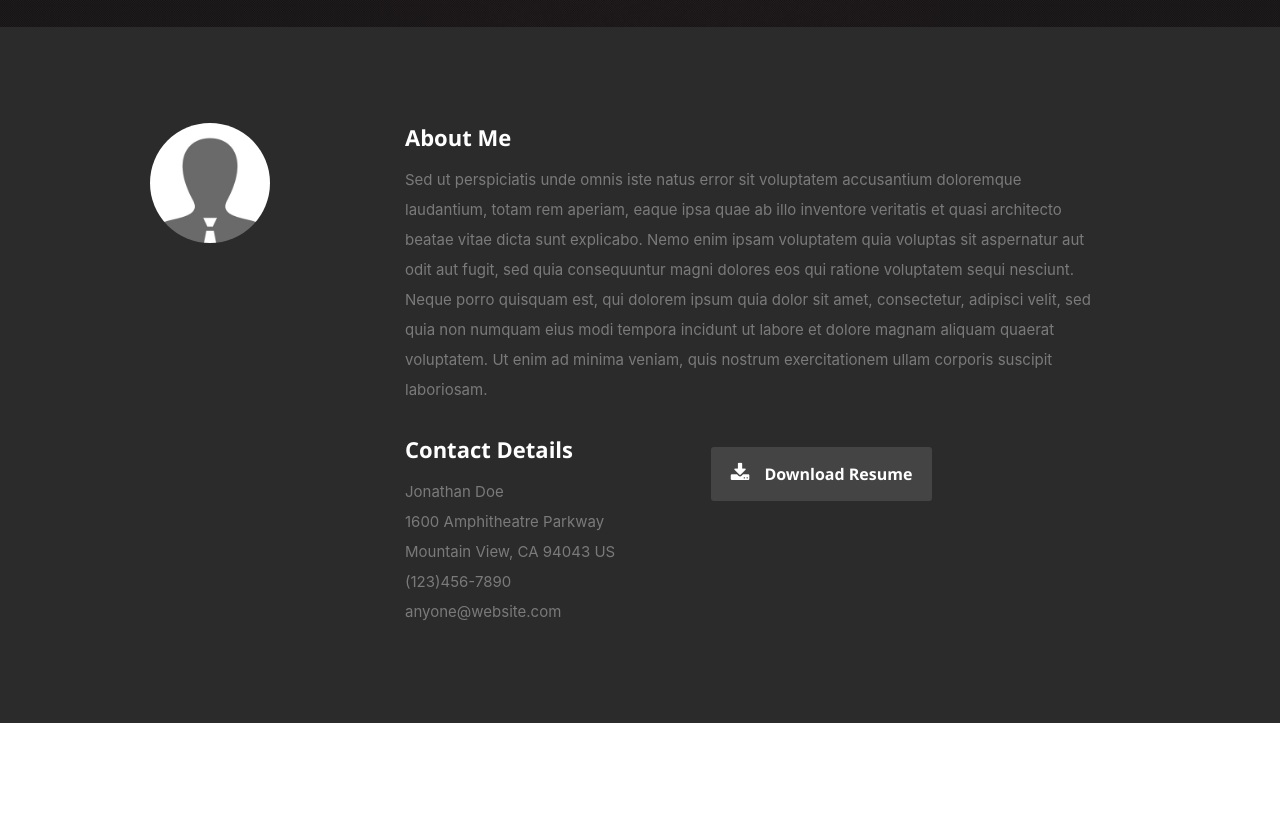
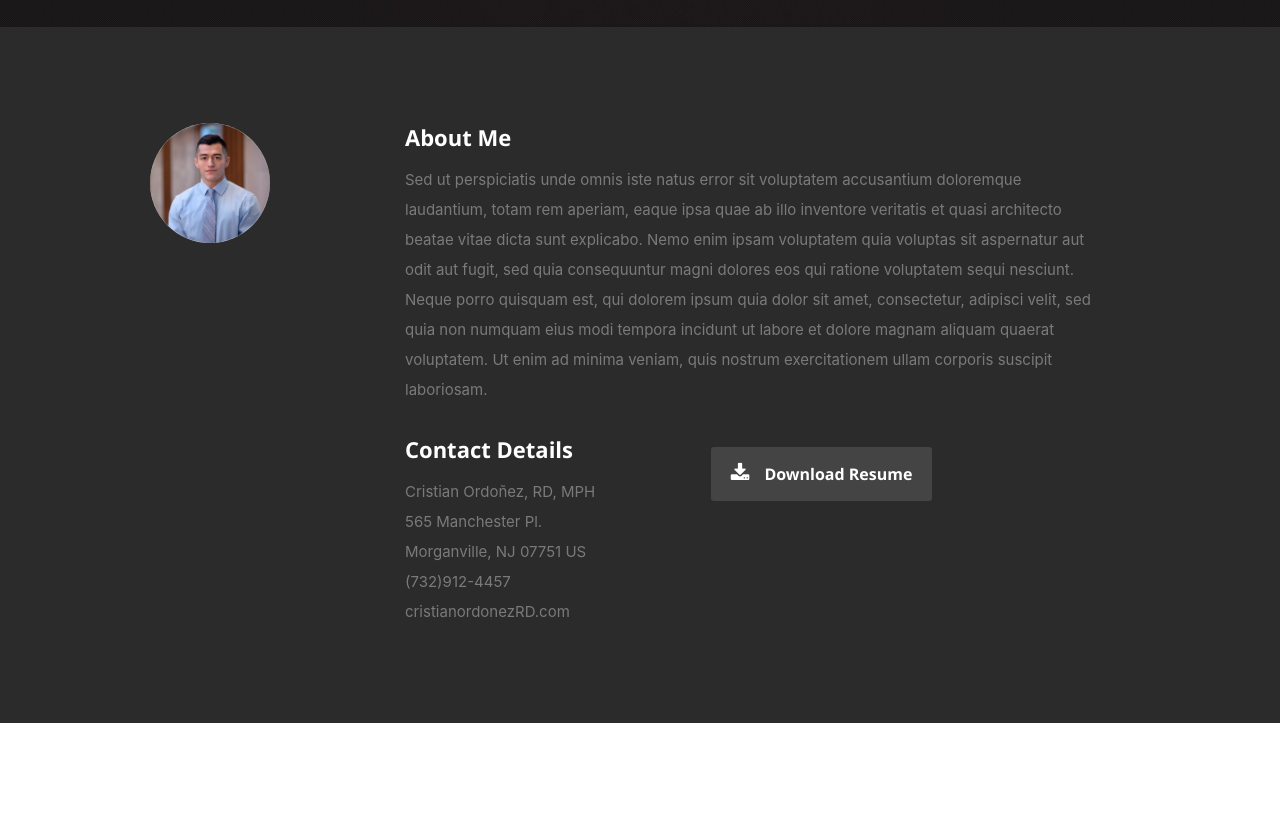
Before and after one commit to cristianordonez/resume, a React (Create React App) app: page / in a window 1280 px wide. Shown: the part 773-1589 px from the top of the page. Built offline with nearby package versions, Linux system fonts and the light colour scheme.

Commit message:
finished most of the about section but still needs to change about me paragraph and put in resume

```diff
--- a/src/components/about/about.js
+++ b/src/components/about/about.js
@@ -8,7 +8,7 @@ export default class About extends Component {
 <section id="about">
           <div className="row">
             <div className="three columns">
-              <img className="profile-pic" src="images/profilepic.jpg" alt="" />
+              <img className="profile-pic" src="images/Coverpic1.jpg" alt="" />
             </div>
             <div className="nine columns main-col">
               <h2>About Me</h2>
@@ -23,12 +23,12 @@ export default class About extends Component {
                 <div className="columns contact-details">
                   <h2>Contact Details</h2>
                   <p className="address">
-                    <span>Jonathan Doe</span><br />
-                    <span>1600 Amphitheatre Parkway<br />
-                      Mountain View, CA 94043 US
+                    <span>Cristian Ordoñez, RD, MPH</span><br />
+                    <span>565 Manchester Pl.<br />
+                      Morganville, NJ 07751 US
                     </span><br />
-                    <span>(123)456-7890</span><br />
-                    <span>anyone@website.com</span>
+                    <span>(732)912-4457</span><br />
+                    <span>cristianordonezRD.com</span>
                   </p>
                 </div>
                 <div className="columns download">
```
Also changed, not shown: public/images/Coverpic1.jpg (added), public/images/profilepic.jpg (deleted).
